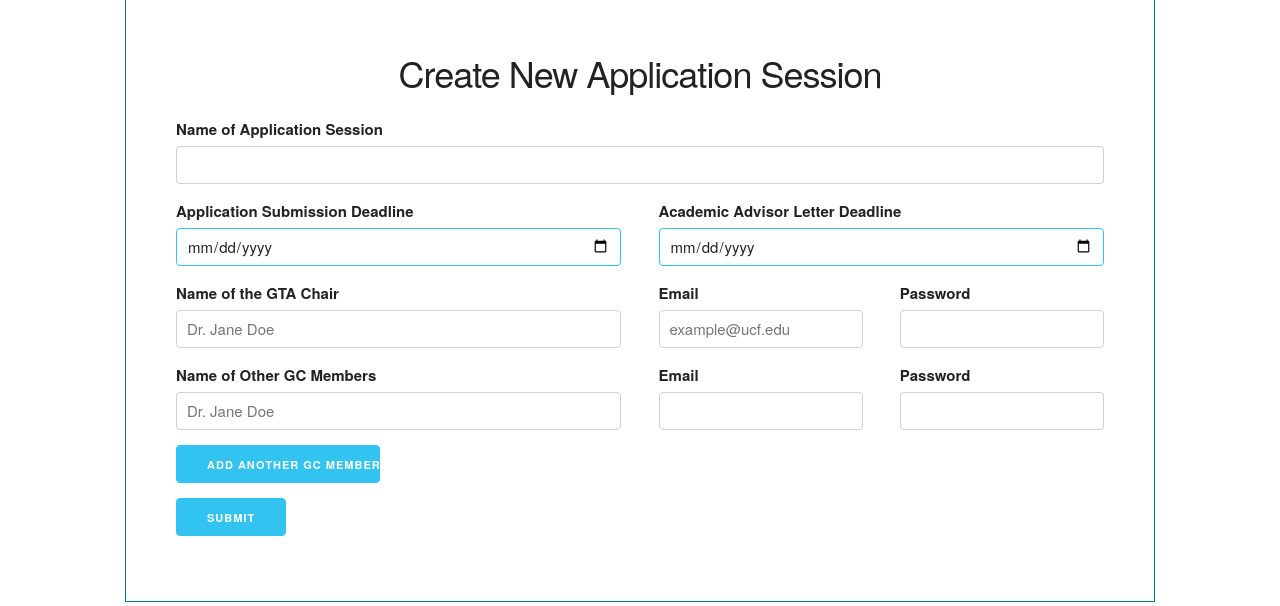
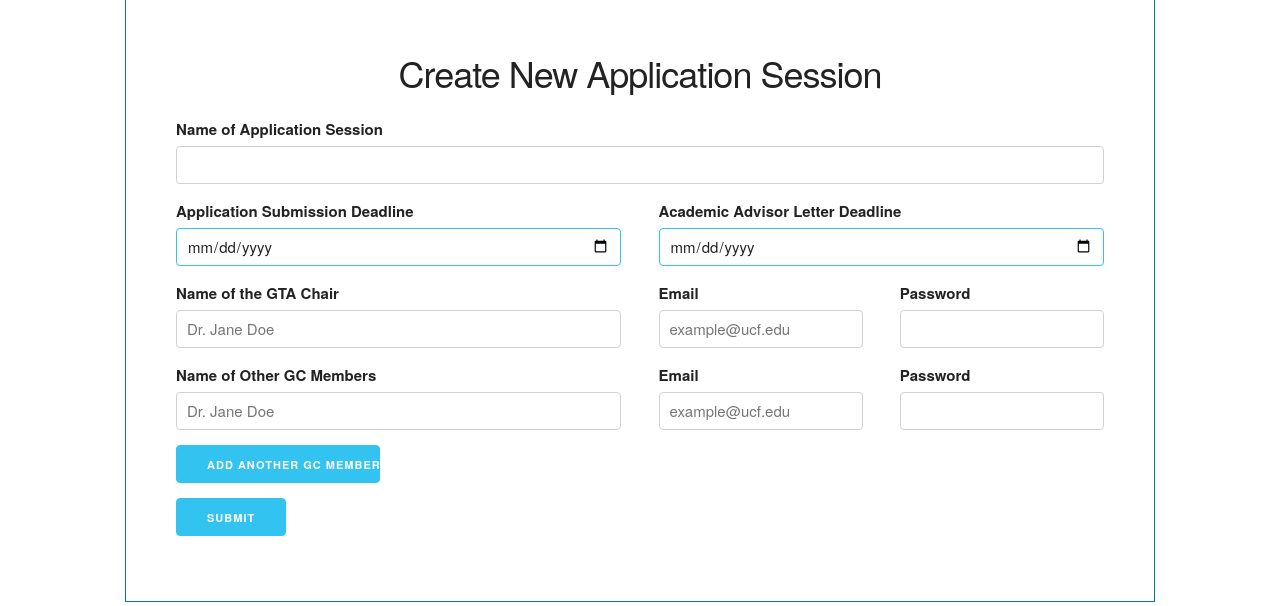
Before and after one commit to Oceas/gtams, a PHP site: page /admin-dashboard.php in a window 1280 px wide. Shown: the part 126-732 px from the top of the page. Run offline with PHP 8.4, Linux system fonts and the light colour scheme.

Commit message:
Added form placeholders and new sessions page

```diff
--- a/public_html/admin-dashboard.php
+++ b/public_html/admin-dashboard.php
@@ -68,7 +68,7 @@
                            name="gcMembers[name][]">
                 </div>
                 <div class="three columns">
-                    <input class="u-full-width" type="email" name="gcMembers[email][]">
+                    <input class="u-full-width" type="email" placeholder="example@ucf.edu" name="gcMembers[email][]">
                 </div>
                 <div class="three columns">
                     <input class="u-full-width" type="password" name="gcMembers[password][]">
--- /dev/null
+++ b/public_html/available-sessions.php
@@ -0,0 +1,4 @@
+<form>
+
+
+</form>
```
